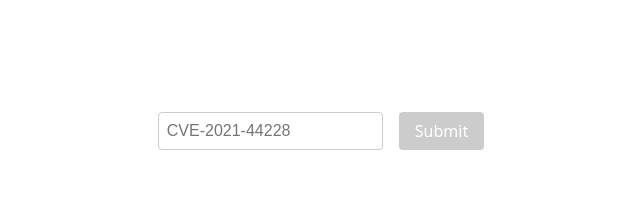
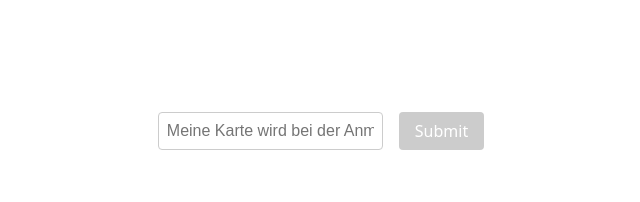
Before and after one commit to torstenwerner/support-chat, a Svelte app in the folder webapp/: page / in a window 1280 px wide. Shown: the top 202 px of the page, without its empty margins (319-959 px from the left). Built offline with nearby package versions, Linux system fonts and the light colour scheme; no server answers.

Commit message:
minor fixes

```diff
--- a/webapp/src/App.svelte
+++ b/webapp/src/App.svelte
@@ -2,35 +2,16 @@
   import { marked } from 'marked';
   import { askAi } from './lib/aiService';
   import Footer from './lib/Footer.svelte';
-  import { onMount } from 'svelte';
 
   let prompt = '';
   let response = '';
   let loading = false;
   let error = null;
 
-  onMount(() => {
-    const urlParams = new URLSearchParams(window.location.search);
-    const urlPrompt = urlParams.get('prompt');
-    if (urlPrompt) {
-      prompt = urlPrompt;
-      handleSubmit();
-    }
-  });
-
   async function handleSubmit() {
     loading = true;
     error = null;
     try {
-      // Update URL with the new prompt
-      const url = new URL(window.location.href);
-      if (prompt) {
-        url.searchParams.set('prompt', prompt);
-      } else {
-        url.searchParams.delete('prompt');
-      }
-      window.history.pushState({}, '', url);
-
       const result = await askAi(prompt);
       response = await marked(result.toString());
     } catch (e) {
@@ -48,8 +29,8 @@
         <input
           type="text"
           bind:value={prompt}
-          placeholder="CVE-2021-44228"
-          title="Enter a CVE id"
+          placeholder="Meine Karte wird bei der Anmeldung nicht gefunden."
+          title="Stellen Sie bitte Ihre Frage"
           disabled={loading}
         />
         <button type="submit" disabled={loading || !prompt}>
```
Also changed, not shown: 1 other file (tests, documents, lock files or other folders).
